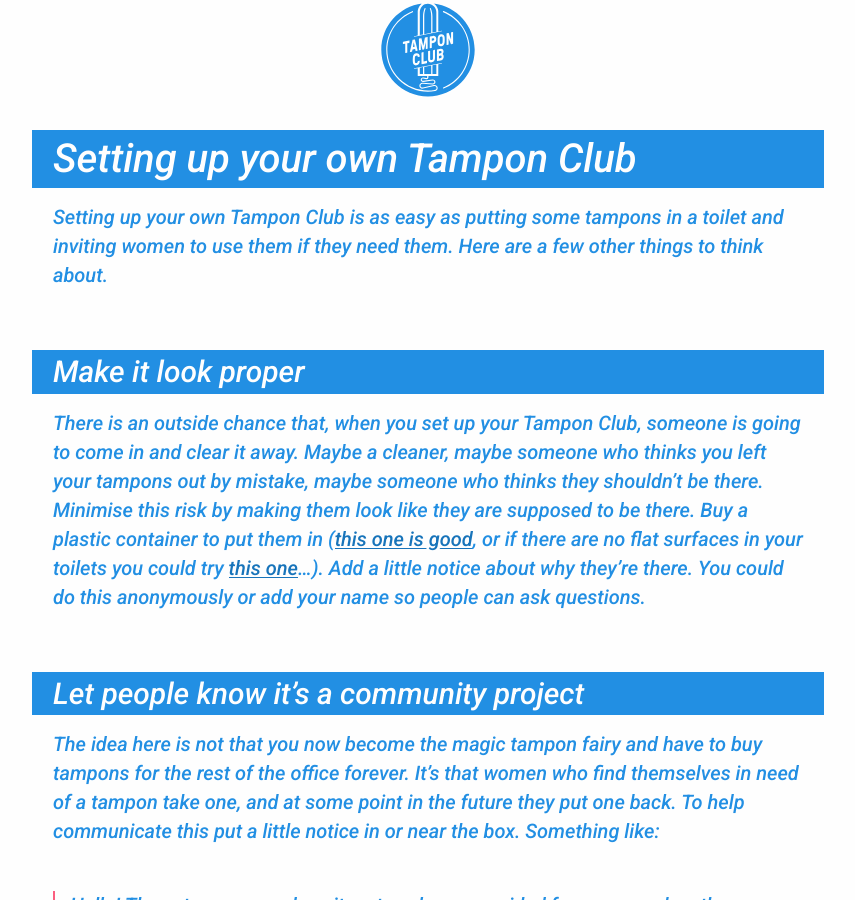
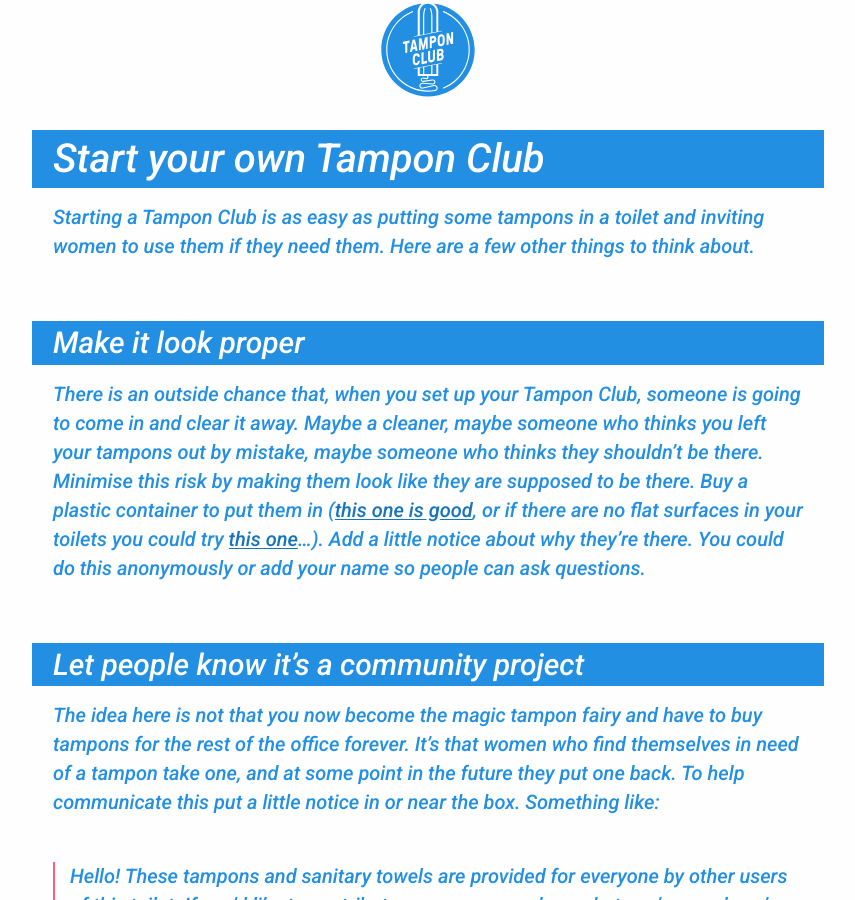
Before and after one commit to alicebartlett/tamponclub, a Jekyll site: the page built from setting-up.md, in a window 1280 px wide and 900 px high. Shown: the whole window, without its empty margins (212-1067 px from the left). Built offline with Jekyll 4.4.1, drawn with Linux system fonts in a browser that asks for light colours.

Commit message:
Copy changes

```diff
--- a/setting-up.md
+++ b/setting-up.md
@@ -5,8 +5,8 @@
 
 ---
 
-#Setting up your own Tampon Club
-Setting up your own Tampon Club is as easy as putting some tampons in a toilet and inviting women to use them if they need them. Here are a few other things to think about.
+#Start your own Tampon Club
+Starting a Tampon Club is as easy as putting some tampons in a toilet and inviting women to use them if they need them. Here are a few other things to think about.
 
 ## Make it look proper
 There is an outside chance that, when you set up your Tampon Club, someone is going to come in and clear it away. Maybe a cleaner, maybe someone who thinks you left your tampons out by mistake, maybe someone who thinks they shouldn't be there. Minimise this risk by making them look like they are supposed to be there. Buy a plastic container to put them in ([this one is good](http://www.muji.eu/pages/online.asp?Sec=17&Sub=80&PID=1667), or if there are no flat surfaces in your toilets you could try [this one](http://www.amazon.co.uk/gp/product/B0014XQC90?psc=1&redirect=true&ref_=oh_aui_detailpage_o00_s00)&hellip;). Add a little notice about why they're there. You could do this anonymously or add your name so people can ask questions.
```
